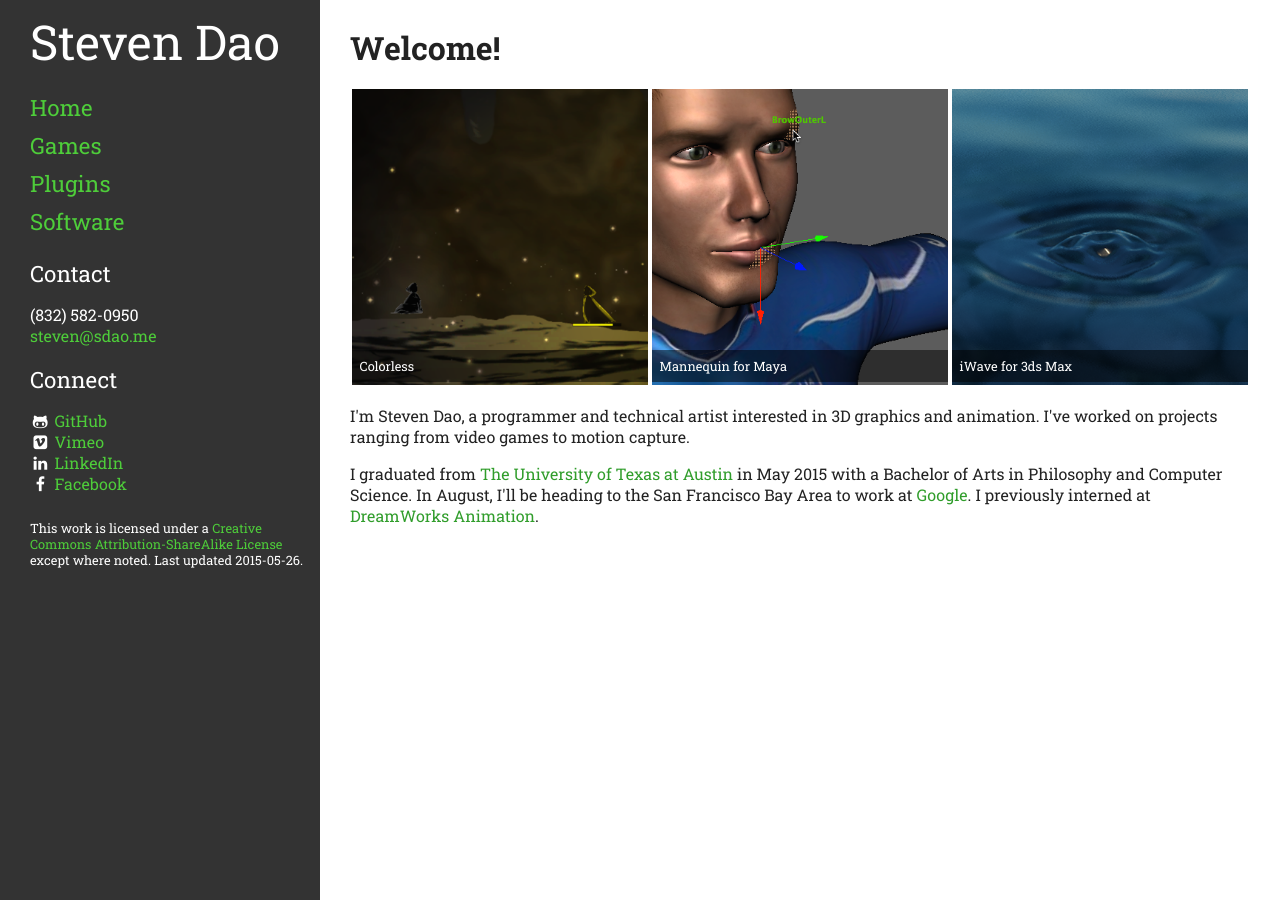
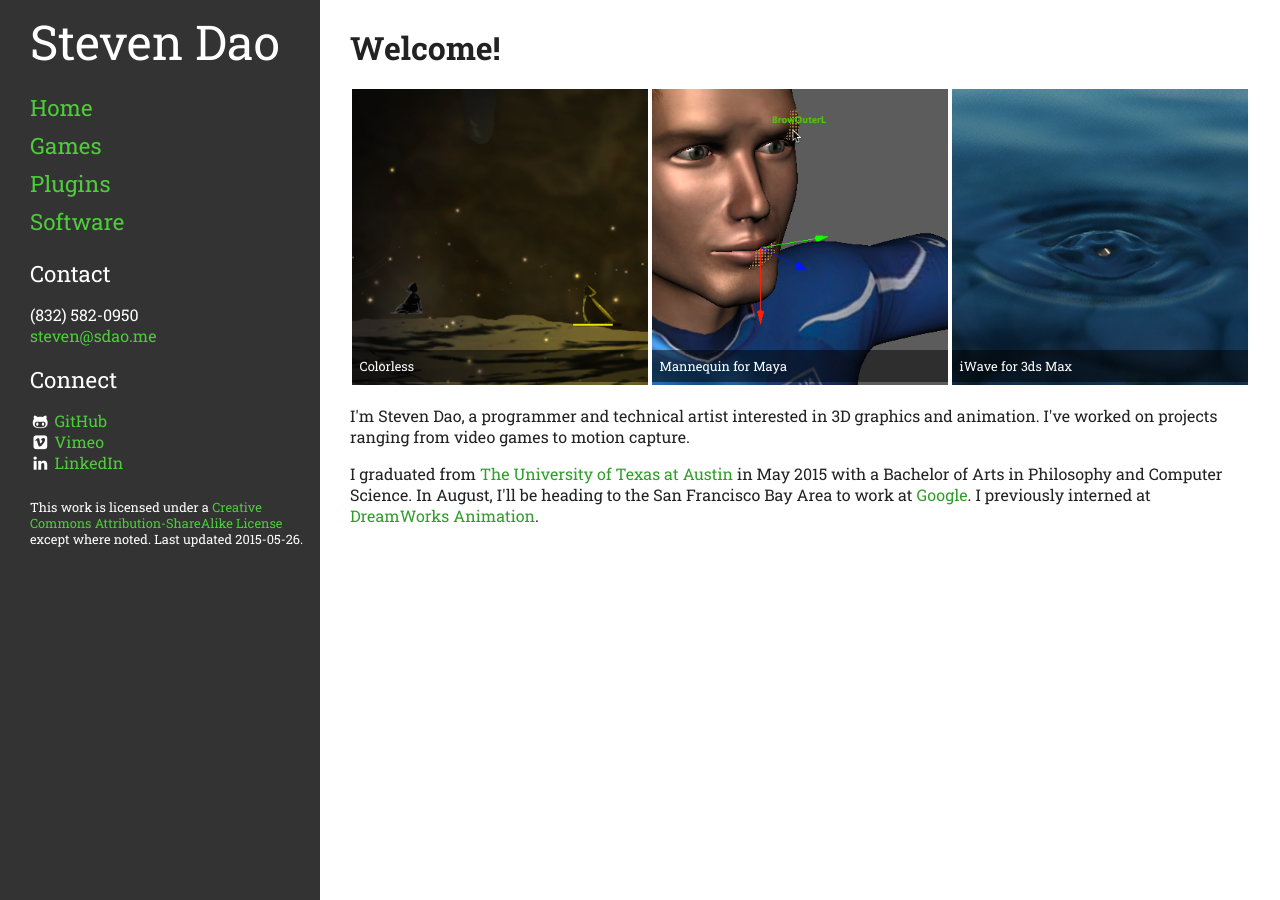
Before and after one commit to sdao/sdao.github.io, a Jekyll site: the page built from index.html, in a window 1280 px wide. Built offline with Jekyll 4.4.1, drawn with Linux system fonts in a browser that asks for light colours; nearby versions of some CDN libraries.

Commit message:
remove facebook link b/c profile not public anyways

```diff
--- a/_includes/footer.html
+++ b/_includes/footer.html
@@ -8,7 +8,6 @@
   <li><i class="fa fa-github-alt fa-fw"></i> <a href="http://github.com/sdao">GitHub</a></li>
   <li><i class="fa fa-vimeo-square fa-fw"></i> <a href="http://vimeo.com/stevedao">Vimeo</a></li>
   <li><i class="fa fa-linkedin fa-fw"></i> <a href="http://www.linkedin.com/in/shdao/en">LinkedIn</a></li>
-  <li><i class="fa fa-facebook fa-fw"></i> <a href="https://www.facebook.com/stevendao">Facebook</a></li>
 </ul>
 <p class="cc">
   This work is licensed under a <a rel="license" href="http://creativecommons.org/licenses/by-sa/4.0/">Creative Commons Attribution-ShareAlike License</a> except where noted. Last updated 2015-05-26.
```
